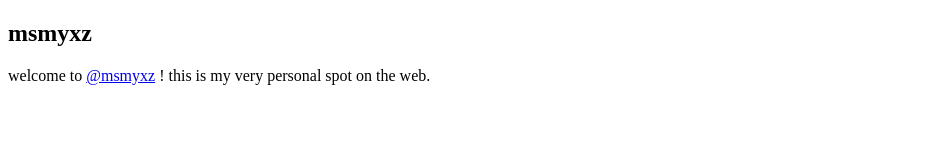
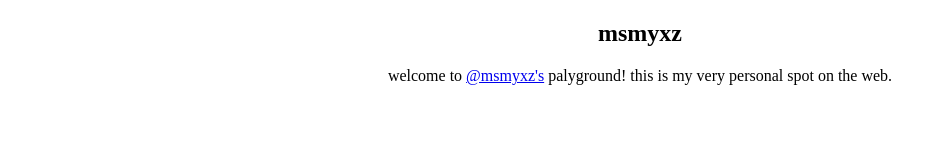
Before and after one commit to msmyxz/msmyxz.github.io, a plain HTML site: page index.html in a window 1280 px wide. Shown: the whole page, without its empty margins (0-943 px from the left). Drawn offline with Linux system fonts and the light colour scheme.

Commit message:
another commit

```diff
--- a/index.html
+++ b/index.html
@@ -5,11 +5,11 @@
     <title>homepage</title>
   </head>
   <body>
-    <header>
+    <header style="text-align: center;">
       <h2>msmyxz</h2>
       <p>welcome to
-        <a href="https://github.com/msmyxz" target="_blank">@msmyxz</a>
-        ! this is my very personal spot on the web.
+        <a href="https://github.com/msmyxz" target="_blank">@msmyxz's</a>
+        palyground! this is my very personal spot on the web.
       </p>
     </header>
 
```
